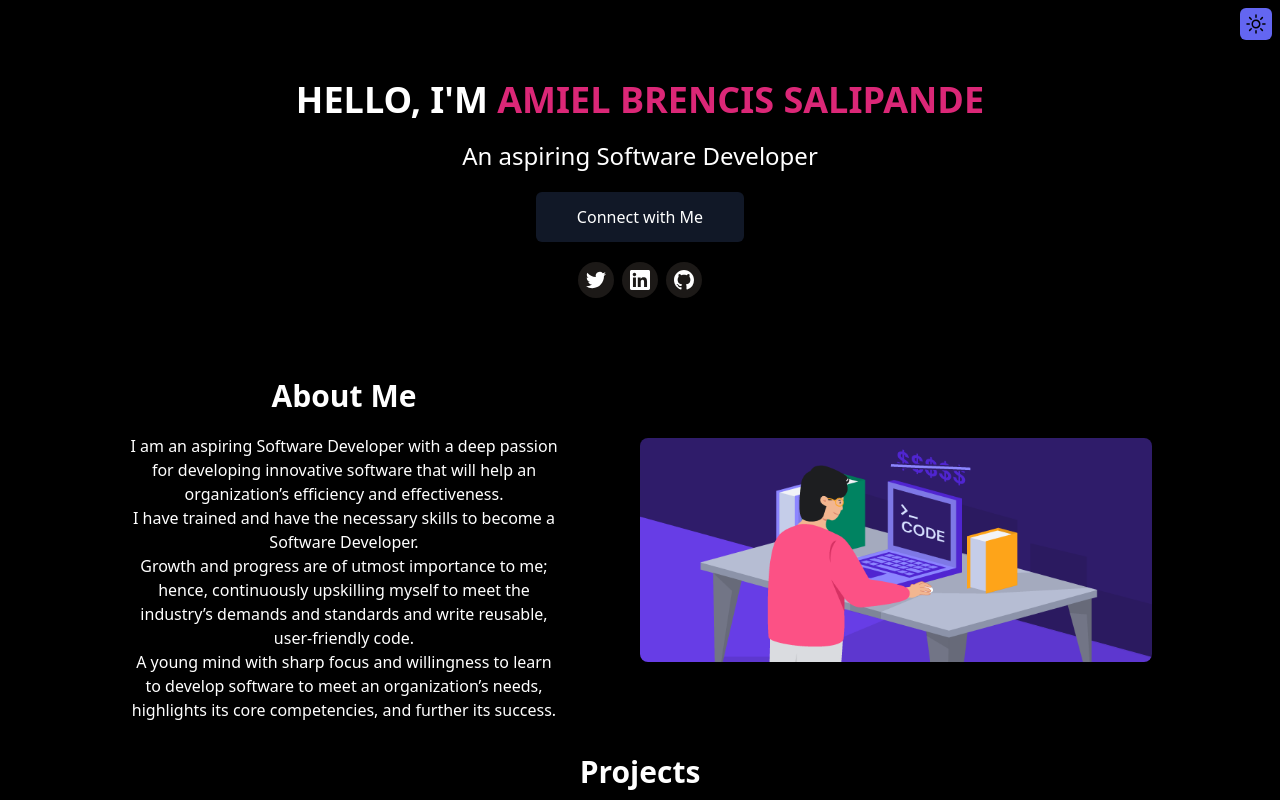
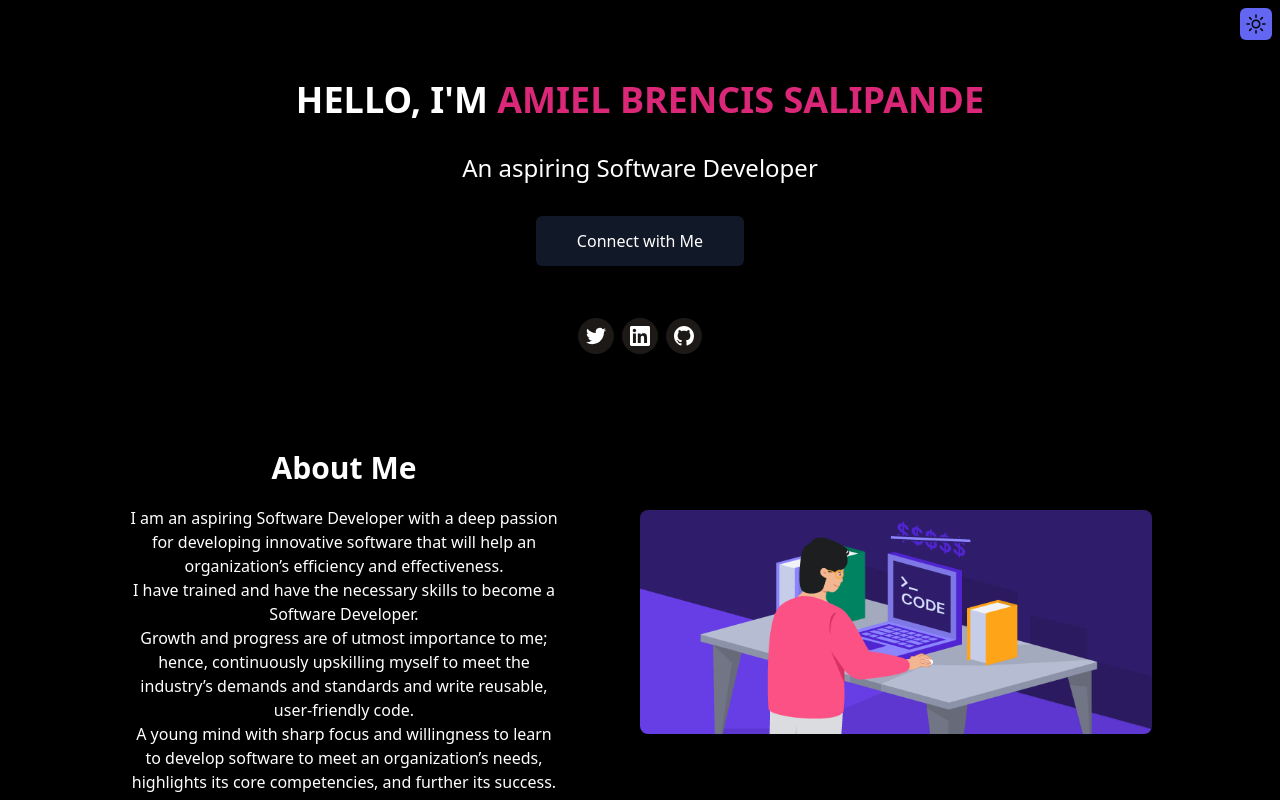
Before and after one commit to absalipande/portfolio, a React (Vite) app: page / in a window 1280 px wide. Shown: the top 800 px of the page. Built offline with nearby package versions, Linux system fonts and the light colour scheme.

Commit message:
edit for mobile view experience

```diff
--- a/src/components/Intro.jsx
+++ b/src/components/Intro.jsx
@@ -24,19 +24,19 @@ function Intro() {
           HELLO, I'M{' '}
           <span className="text-pink-600">AMIEL BRENCIS SALIPANDE</span>
         </h1>
-        <p className="text-md md:text-2xl md:mb-5 text-black dark:text-white">
+        <p className="text-md md:text-2xl md:mb-5 text-black dark:text-white py-3">
           An aspiring Software Developer
         </p>
         <a
           href="public/Amiel Brencis Salipande_FullStackDev_MERN_2022.pdf"
           target="_blank"
           onClick={onButtonClick}
-          className="inline-block  md:mb-5 px-10 py-3 border border-transparent text-base font-medium rounded-md text-white bg-gray-900 hover:bg-gray-800 md:text-md"
+          className="inline-block  md:mb-9 px-10 py-3 border border-transparent text-base font-medium rounded-md text-white bg-gray-900 hover:bg-gray-800 md:text-md"
         >
           Connect with Me
         </a>
       </div>
-      <div className="flex flex-wrap justify-center gap-2">
+      <div className="flex flex-wrap justify-center gap-2 py-4">
         <a
           href="https://twitter.com/amieljara"
           target="_blank"
```
